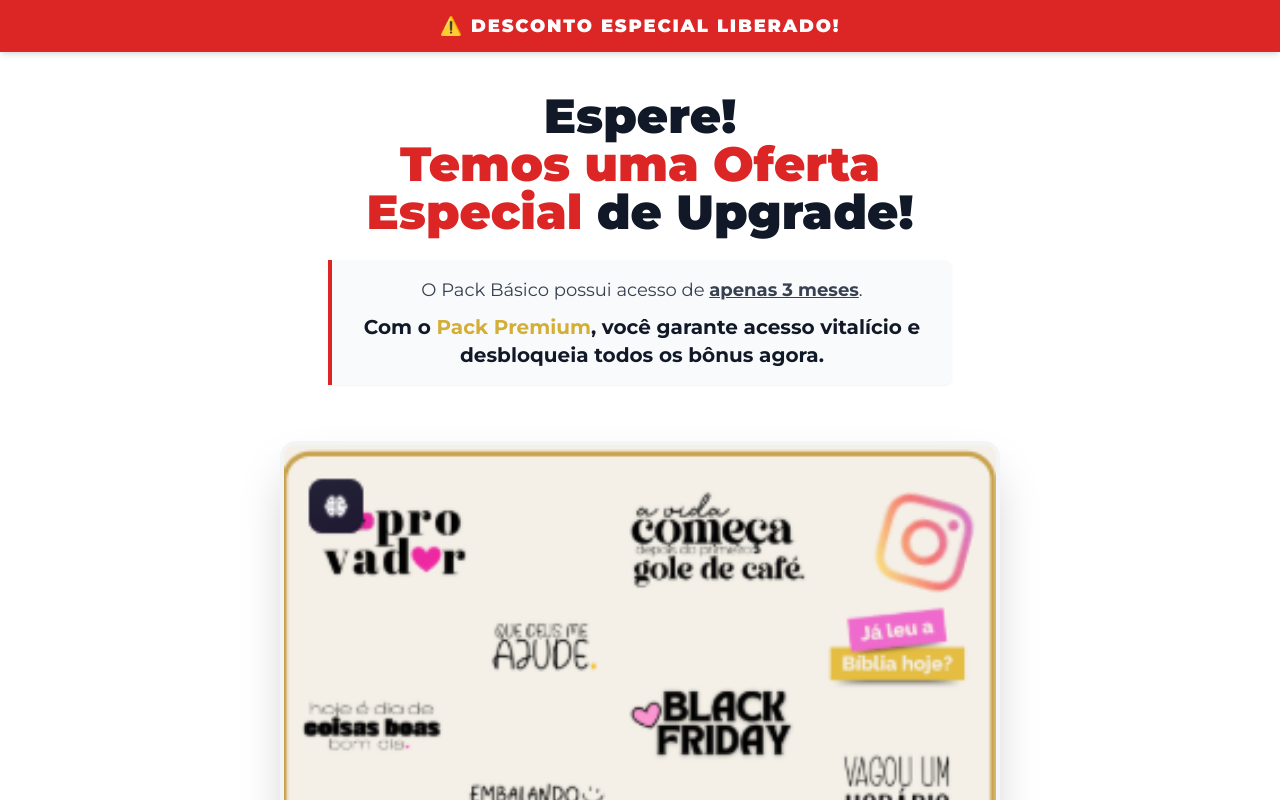
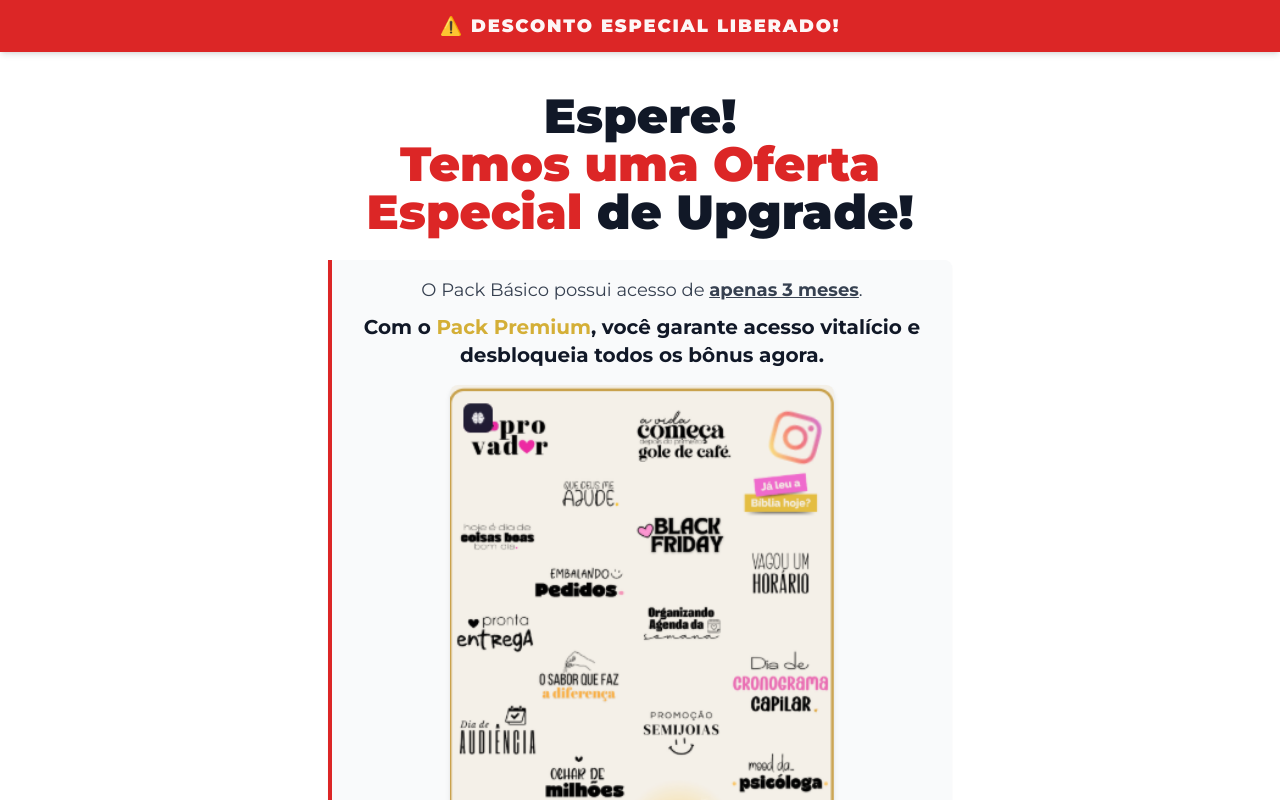
Before and after one commit to paginattoebooks/upsell-pack-premium-figurinhas-instagram, a React (Vite) app: page / in a window 1280 px wide. Shown: the top 800 px of the page. Built offline with nearby package versions, Linux system fonts and the light colour scheme.

Commit message:
feat: add foto.png inside Headline

```diff
--- a/components/Headline.tsx
+++ b/components/Headline.tsx
@@ -15,6 +15,9 @@ const Headline: React.FC = () => {
         <p className="mt-2 text-xl text-gray-900 font-bold">
           Com o <span className="text-gold">Pack Premium</span>, você garante acesso vitalício e desbloqueia todos os bônus agora.
         </p>
+        <div className="mt-4 flex justify-center">
+          <img src="/foto.png" alt="Pack Premium - Foto" className="w-full max-w-sm rounded-lg shadow-md object-cover" />
+        </div>
       </div>
     </div>
   );
```
